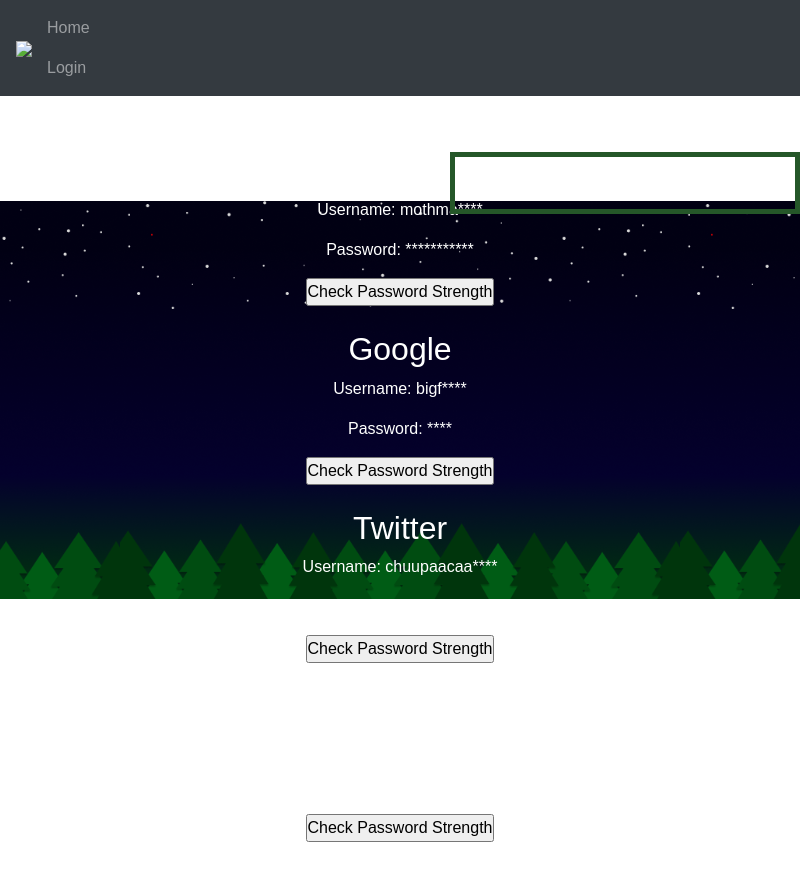
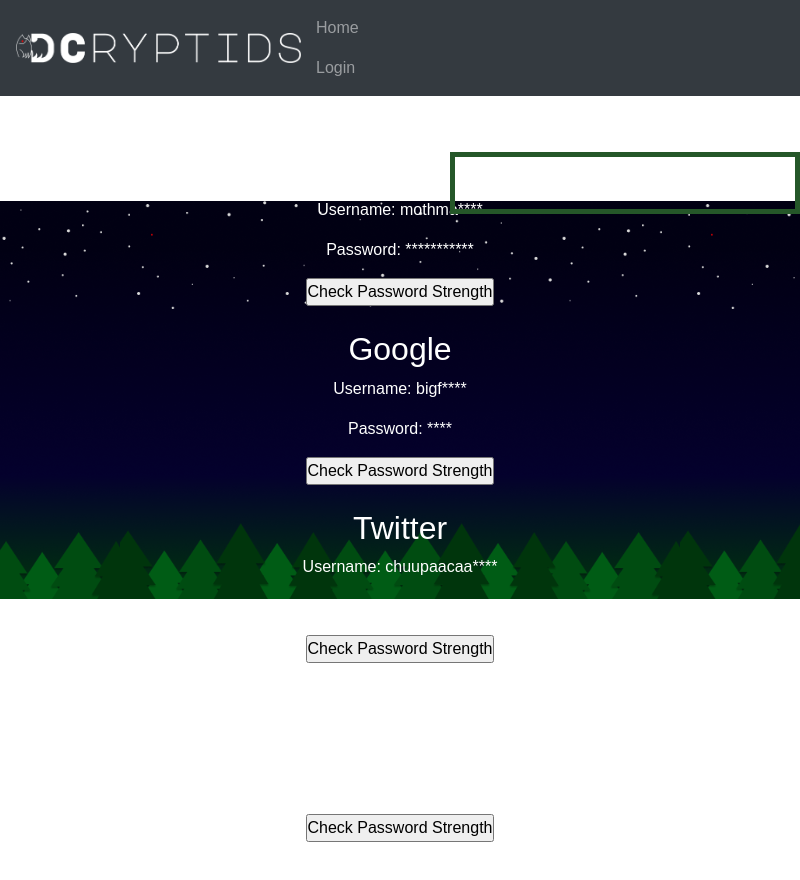
Before and after one commit to bbt795/D-Cryptids, an Electron app: page passManager.html in a window 800 px wide. Drawn offline with Linux system fonts and the light colour scheme; files that its build step writes are made by us from their sources; files whose address does not match are found by name.

Commit message:
Update passManager.html

```diff
--- a/passManager.html
+++ b/passManager.html
@@ -13,15 +13,15 @@
       content="default-src 'self'; script-src 'self'"
     />
     <title>Password Manager</title>
-    <link rel="stylesheet" href="css/styles.css" />
-    <link rel="stylesheet" href="css/bootstrap.css" />
+    <link rel="stylesheet" href="styles.css" />
+    <link rel="stylesheet" href="bootstrap.css" />
 
   </head>
-  <script src="js/checkPassword.js"></script>
+  <script src="checkPassword.js"></script>
 
   <body>
     <header>
-		<nav class="navbar fixed-top navbar-expand-lg bg-dark navbar-dark"> <a href="index.html"><img class="logo" src="img/DCryptids_logo.png"></img></a>
+		<nav class="navbar fixed-top navbar-expand-lg bg-dark navbar-dark"> <a href="index.html"><img class="logo" src="DCryptids_logo.png"></img></a>
 			<ul class="navbar-nav mr-auto">
 				<li class="nav-item"><a class="nav-link" href="index.html">Home</a></li>
                 <li class="nav-item"><a class="nav-link" href="login.html">Login</a></li>
```
